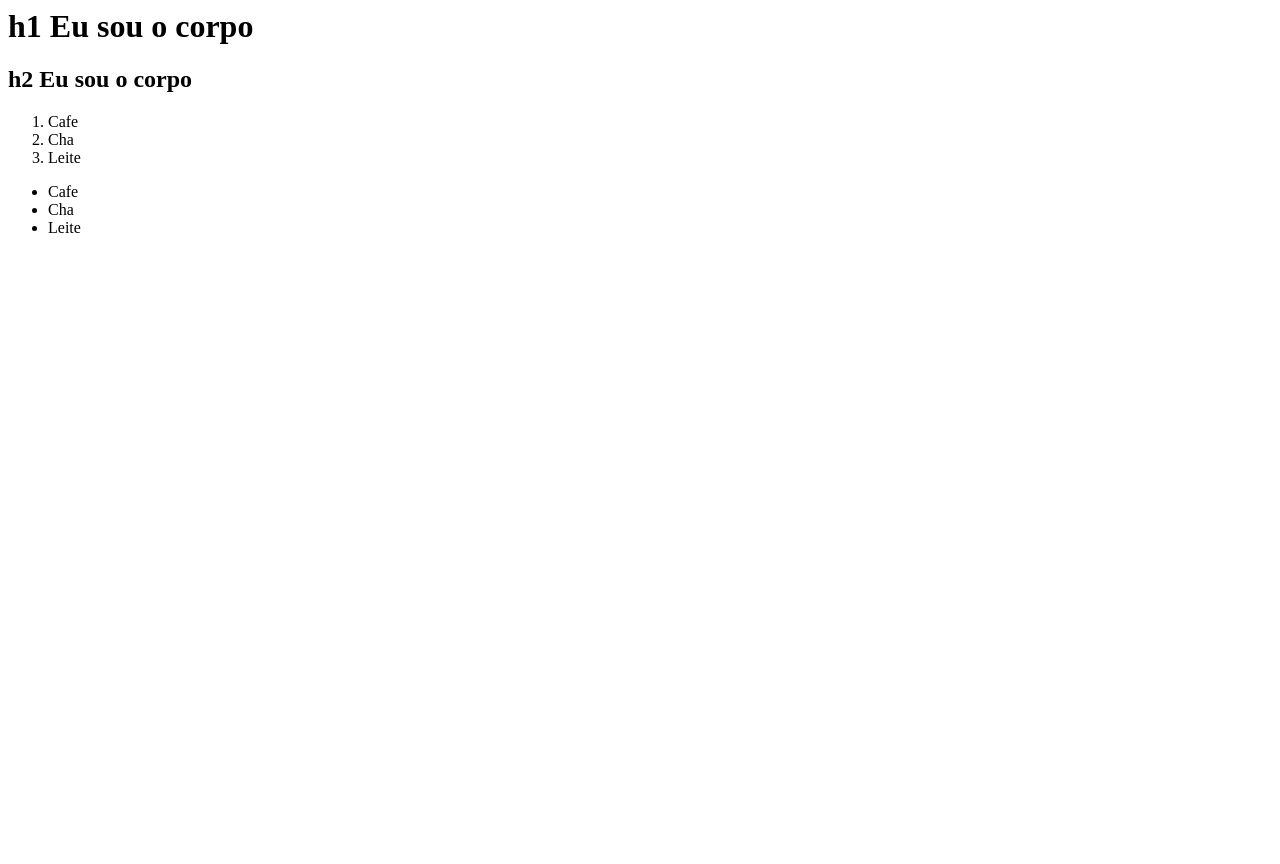
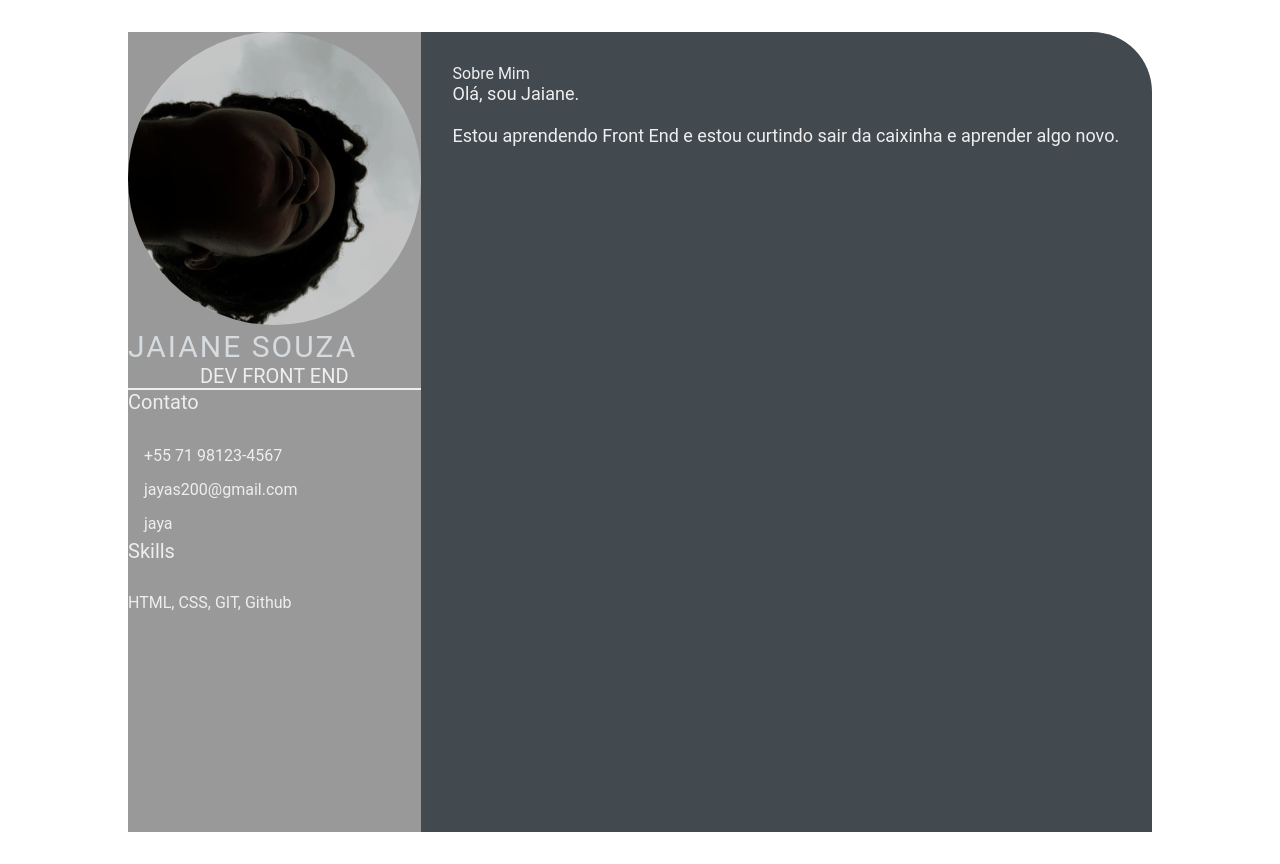
Before and after one commit to jayaszas/jayaszas.github.io, a plain HTML site: page index.html in a window 1280 px wide. Before the commit the page ends 800 px from the top, so only its background shows below. Drawn offline with Linux system fonts and the light colour scheme.

Commit message:
feature: add index.html

```diff
--- a/index.html
+++ b/index.html
@@ -1,21 +1,51 @@
-<html>
-    <head>
-        <title>
-            Olá, eu sou a cabeça
-        </title>
-    </head>
-    <body>
-        <h1>h1 Eu sou o corpo</h1>
-        <h2>h2 Eu sou o corpo</h2>
-    </body>
-    <ol>
-        <li>Cafe</li>
-        <li>Cha</li>
-        <li>Leite</li>
-    </ol>
-    <ul>
-        <li>Cafe</li>
-        <li>Cha</li>
-        <li>Leite</li>
-    </ul>
-    </html>
+<!DOCTYPE html>
+<html lang="en">
+<head>
+    <meta charset="UTF-8">
+    <meta http-equiv="X-UA-Compatible" content="IE=edge">
+    <meta name="viewport" content="width=device-width, initial-scale=1.0">
+    <title>Jaiane Souza CV</title>
+
+    <link rel="stylesheet" href="style.css">
+
+</head>
+<body>
+    <main class="resume-contents">
+        <section class="left-section">
+            <section class="left-section-content">
+            <div class="profile">
+                <img class="profile-image" src="img/1.jpg" alt="Profile image">
+                <p class="name">Jaiane Souza</p>
+                <p class="profession">Dev front end</p>
+            </div>
+            <div class="contact-info">
+                <p class="left-title">Contato</p>
+                <ul>
+                    <li><i class="fa fa-phone"></i>+55 71 98123-4567</li>
+                    <li><i class="fa fa-envelope"></i>jayas200@gmail.com</li>
+                    <li><i class="fa fa-github"></i>jaya</li>
+                </ul>
+            </div>
+            <div class="skills">
+                <p class="left-title">Skills</p>
+                <ul>
+                    <li><p>HTML, CSS, GIT, Github</p></li>
+                </ul>
+            </div>
+    </section>
+            </section>
+        <section class="right-section">
+         <div class="right-section-contents">
+            <section class="about gap">
+                <div class="right-title">Sobre Mim</div>
+                <p class="about-me-contents">
+                    Olá, sou Jaiane. <br>
+                    <br> Estou aprendendo Front End e estou curtindo sair da caixinha e aprender algo novo.
+
+                </p>
+            </section>
+        </div>
+    </section>
+    </main>
+</body>
+</html>
--- /dev/null
+++ b/style.css
@@ -0,0 +1,103 @@
+* {
+    margin: 0;
+    padding: 0;
+    box-sizing: border-box;
+    list-style: none;
+    font-family: 'Roboto', sans-serif;
+}
+
+.resume-contents {
+    min-height: 100vh;
+    width: 80%;
+    margin: 2rem auto;
+    display: grid;
+    grid-template-columns: repeat(7, 1fr);
+}
+
+.left-section {
+    grid-column: span 2;
+    height: 100%;
+    background-color: #999999;
+}
+
+.right-section {
+    grid-column: span 5;
+    height: 100%;
+    background-color: #424a50;
+    border-radius: 0px 60px 0px 0px;
+}
+
+.left-section-contents{
+    padding: 2rem 2rem;
+}
+
+.profile {
+    width: 100%;
+    border-bottom: 2px solid #eeeeee;
+}
+
+.profile .profile-image {
+    width: 100%;
+    border-radius: 100%;
+}
+
+.name {
+    color: #D6DBDF;
+    font-size: 30px;
+    letter-spacing: 2px;
+    text-transform: uppercase;
+}
+
+.profession {
+    color: #eeeeee;
+    font-size: 20px;
+    text-transform: uppercase;
+    text-align: center;
+}
+
+/* .contact-info { border-bottom: 2px solid #1B2631; } */
+.left-title {
+    color: #eeeeee;
+    font-size: 20px;
+}
+
+.contact-info ul {
+    padding-top: 1.5rem;
+}
+
+.contact-info ul li,
+.references ul li {
+    padding: .4rem 0;
+    color: #eeeeee;
+}
+
+.contact-info ul li i,
+.references ul li i {
+    padding-right: 1rem;
+    font-size: 18px;
+    color: #eeeeee;
+}
+
+.skills ul {
+    padding-top: 1.5rem;
+}
+.skills ul li p {
+    padding: .4rem 0;
+    color: #eeeeee;
+}
+
+.right-section-contents {
+    padding: 2rem 2rem;
+}
+
+.right-title {
+    color: #eeeeee;
+}
+
+.gap {
+    padding-bottom: 2rem;
+}
+.about-me-contents {
+    font-size: 18px;
+    color: #eeeeee;
+}
```
Also changed, not shown: img/1.jpg (added).
